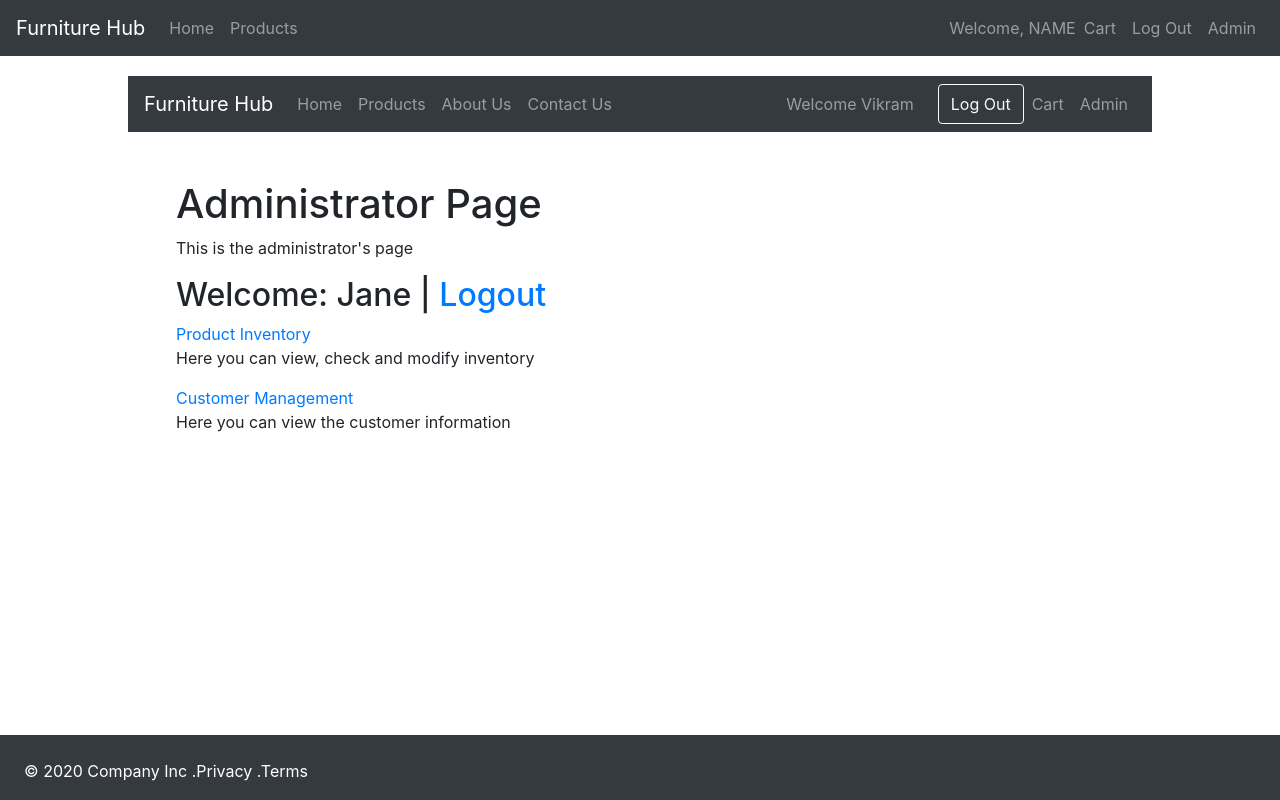
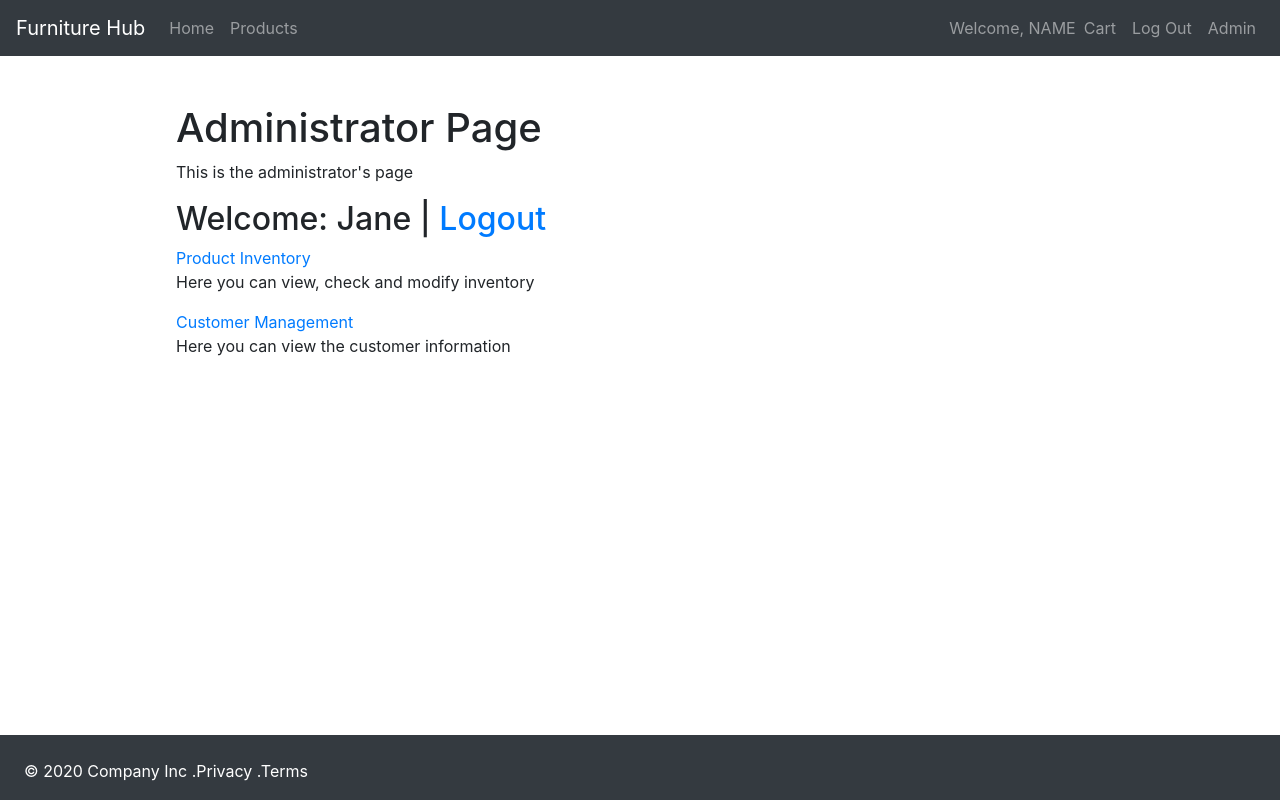
Before and after one commit to mathiast3/ecommerce-project, a React (Create React App) app in the folder frontend/: page /dashboard in a window 1280 px wide. Built offline with nearby package versions, Linux system fonts and the light colour scheme.

Commit message:
fixed admin bar

```diff
--- a/frontend/src/components/AdminDashboard/AdminDashboard.js
+++ b/frontend/src/components/AdminDashboard/AdminDashboard.js
@@ -1,10 +1,10 @@
 import { connect } from 'react-redux';
 import { Link } from 'react-router-dom';
-import Layout from '../shared/Layout';
+
 
 export const AdminDashboard = () => {
   return (
-    <Layout>
+    <>
       <section className="m-5">
         <div>
           <h1>Administrator Page</h1>
@@ -25,7 +25,7 @@ export const AdminDashboard = () => {
           </div>
         </div>
       </section>
-    </Layout>
+    </>
   );
 };
 
```
